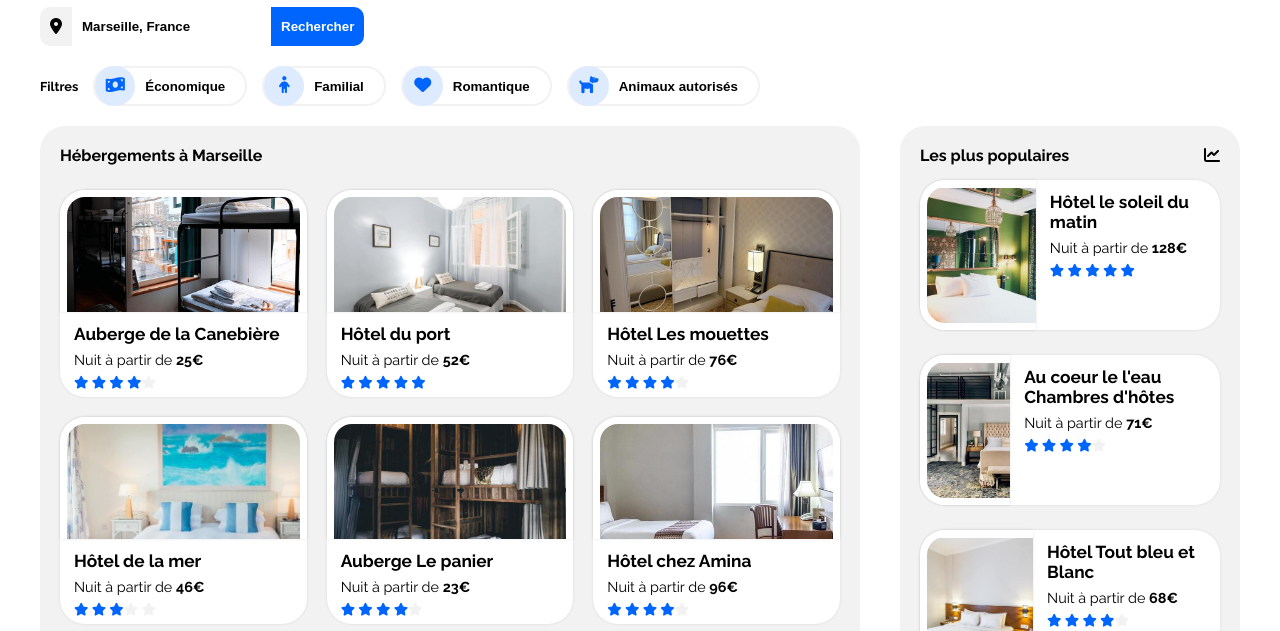
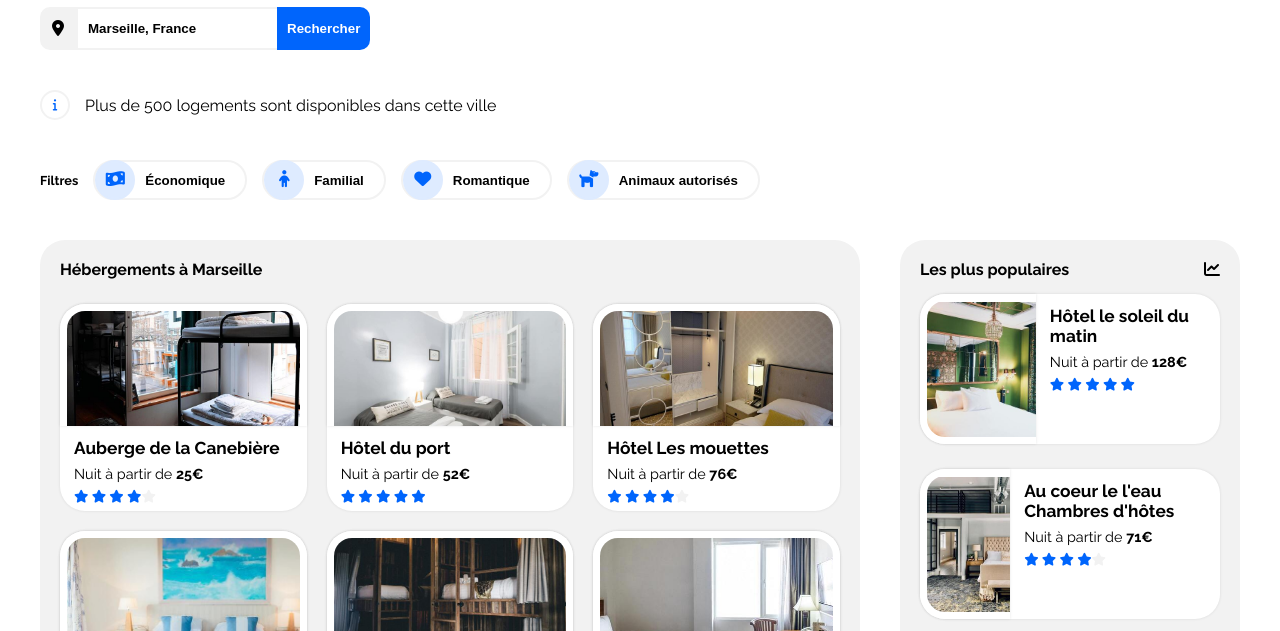
Before and after one commit to mobidikz/BednarekClement_2_22012021, a plain HTML site: page index.html in a window 1280 px wide. Shown: the part 165-796 px from the top of the page. Drawn offline with Linux system fonts and the light colour scheme.

Commit message:
<style> <ajout du contoure sur champs de recherche et ajout de la zone infos>

```diff
--- a/index.html
+++ b/index.html
@@ -49,6 +49,19 @@
                 </button>
             </div>
 
+<!-- Bandeau infos -->
+            <div class="bandeau_infos">
+                <div class="logo_infos">
+                    <i class="fas fa-info"></i>
+                </div>
+
+                <p>
+                    Plus de 500 logements sont disponibles dans cette ville
+                </p>
+
+            </div>
+
+<!-- Zone filtre -->
             <div class="zone_filtre">
                 <h3>
                     Filtres
--- a/style.css
+++ b/style.css
@@ -71,6 +71,36 @@ header
     justify-content: space-between;
     align-items: center;
 }
+
+/*Bandeau infos*/
+
+.bandeau_infos
+{
+    display: flex;
+    align-items: center;
+    padding-bottom: 40px;
+}
+
+.bandeau_infos p
+{
+    padding-left: 15px;
+}
+
+.logo_infos
+{
+    width: 30px;
+    height: 30px;
+    border-radius: 20px;
+    border: 2px  #F2F2F2 solid;
+
+    display: flex;
+    align-items: center;
+    justify-content: center;
+
+    font-size: 12px;
+    color: #0065FC;
+}
+
 
 /*Articles*/
 
@@ -380,7 +410,7 @@ header
 {
     display: flex;
     width: 35%;
-    padding: 10px 0 20px 0;
+    padding: 10px 0 40px 0;
 }
 
 .logo_recherche
@@ -389,15 +419,19 @@ header
     border-radius: 10px 0 0 10px;
     padding: 10px;
 
+    border : 2px #F2F2F2 solid;
+
 }
 
 .recherche
 {
     font-weight: bold;
     padding-left: 2px;
-    border: 0px;
     padding: 10px;
-    outline-style:none
+    outline-style:none;
+
+    border : 2px #F2F2F2 solid;
+    border-right: 0px;
 }
 
 .bouton_recherche
@@ -420,7 +454,7 @@ header
     align-items: center;
     justify-content: space-between;
     width: 60%;
-    padding: 0 0 20px 0;
+    padding: 0 0 40px 0;
 }
 .etiquette
 {
```
